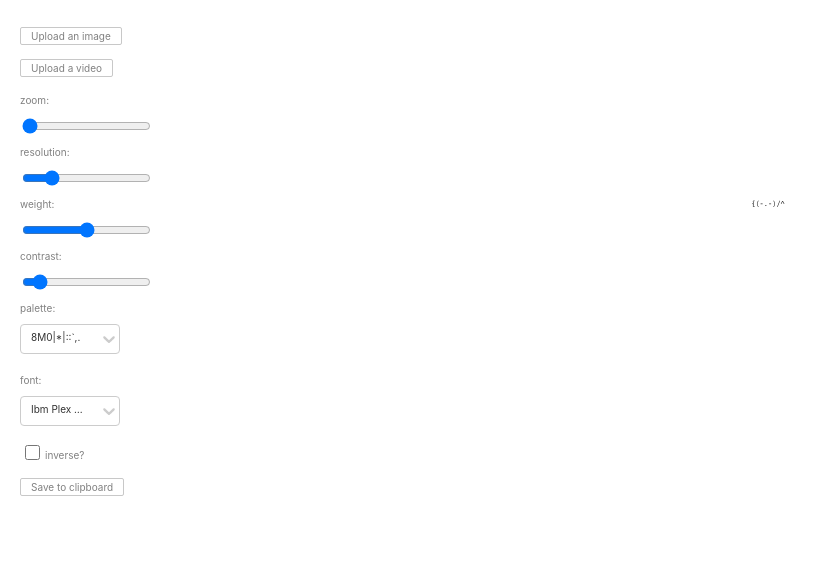
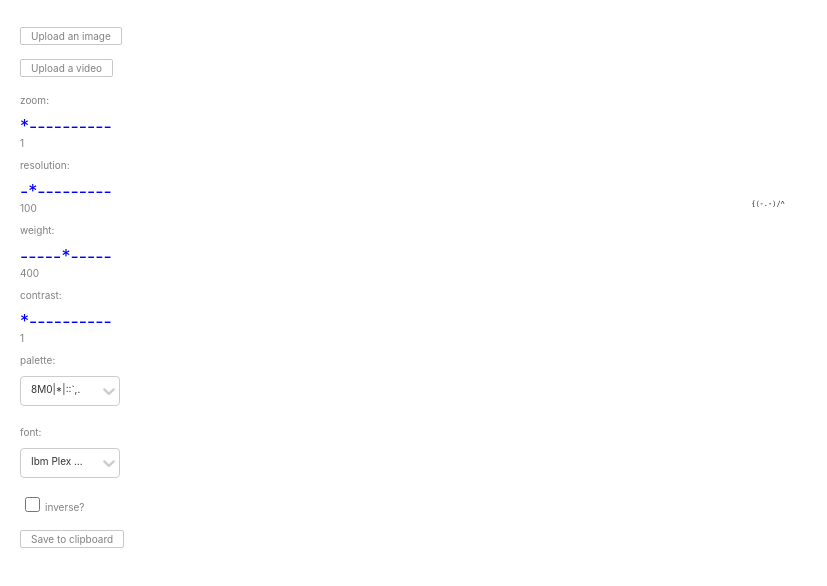
Before and after one commit to rybarczykj/ascii, a React (Create React App) app: page / in a window 1280 px wide. Shown: the top 586 px of the page, without its empty margins (0-827 px from the left). Built offline with nearby package versions, Linux system fonts and the light colour scheme; a web font is replaced by a local one.

Commit message:
hack to make slider with ----*---

```diff
--- a/src/Slider.tsx
+++ b/src/Slider.tsx
@@ -2,7 +2,7 @@ import React from 'react';
 
 interface SliderProps {
     title: string;
-    onChange: (event: React.ChangeEvent<HTMLInputElement>) => void;
+    onChange: (newValue: number) => void;
     label: string;
     // eslint-disable-next-line
     value: any;
@@ -22,20 +22,51 @@ export const Slider: React.FC<SliderProps> = ({
     step,
     disabled,
 }) => {
+    const [isDragging, setIsDragging] = React.useState(false);
+
+    const sliderLength = 10;
+    const normalizedValue = Math.floor(((value - min) / (max - min)) * sliderLength);
+
+    const leftDashes = '-'.repeat(normalizedValue);
+    const rightDashes = '-'.repeat(sliderLength - normalizedValue);
+
+    const startXpos = 0;
+    const endXpos = 100;
+
     return (
         <div className="slidecontainer">
             <p>{title}</p>
-            <input
-                type="range"
-                min={min}
-                max={max}
-                className="slider"
-                value={value}
-                onChange={onChange}
-                step={step}
-                disabled={disabled}
-            />
-            {/* <output>{label}</output> */}
+
+            <div className="slider-track">
+                {leftDashes}
+                <span
+                    className="slider-thumb"
+                    style={{
+                        left: `calc(${(normalizedValue / sliderLength) * 100}% - 10px)`,
+                    }}
+                    draggable
+                    onDrag={(e) => {
+                        if (isDragging) {
+                            // map the x position of the mouse to a value between min and max
+                            const xpos = Math.min((e as unknown as MouseEvent).clientX, endXpos);
+
+                            const newValue =
+                                (startXpos + xpos / (startXpos + endXpos)) * (max - min) + min;
+                            onChange(newValue);
+                        }
+                    }}
+                    onDragStart={() => {
+                        setIsDragging(true);
+                    }}
+                    onDragEnd={() => {
+                        setIsDragging(false);
+                    }}>
+                    *
+                </span>
+
+                {rightDashes}
+            </div>
+            <output>{label}</output>
         </div>
     );
 };
--- a/src/SliderSection.tsx
+++ b/src/SliderSection.tsx
@@ -14,8 +14,7 @@ export const SliderSection: React.FC<{
         <>
             <Slider
                 title={'zoom:'}
-                onChange={(event) => {
-                    const newZoom = parseFloat(event.target.value);
+                onChange={(newZoom) => {
                     onSpecsChange({ ...specs, zoom: newZoom });
                 }}
                 value={specs.zoom}
@@ -27,8 +26,7 @@ export const SliderSection: React.FC<{
 
             <Slider
                 title={'resolution:'}
-                onChange={(event) => {
-                    const resolution = parseFloat(event.target.value);
+                onChange={(resolution) => {
                     onResolutionChange(resolution);
                 }}
                 value={specs.resolution}
@@ -39,8 +37,7 @@ export const SliderSection: React.FC<{
 
             <Slider
                 title={'weight:'}
-                onChange={(event) => {
-                    const newWeight = parseFloat(event.target.value);
+                onChange={(newWeight) => {
                     onSpecsChange({ ...specs, weight: newWeight });
                 }}
                 value={specs.weight}
@@ -51,8 +48,7 @@ export const SliderSection: React.FC<{
 
             <Slider
                 title={'contrast:'}
-                onChange={(event) => {
-                    const newContrast = parseFloat(event.target.value);
+                onChange={(newContrast) => {
                     onContrastChange(newContrast);
                 }}
                 value={contrast}
--- a/src/ui/Menu.tsx
+++ b/src/ui/Menu.tsx
@@ -40,10 +40,10 @@ interface MenuProps extends Omit<MenuContainerProps, 'onAsciiChange'> {
     onColorInvertedToggle: () => void;
     contrast: number;
     onContrastChange: (contrast: number) => void;
-    textColor: string;
-    onTextColorChange: (color: string) => void;
-    backgroundColor: string;
-    onBackgroundColorChange: (color: string) => void;
+    // textColor: string;
+    // onTextColorChange: (color: string) => void;
+    // backgroundColor: string;
+    // onBackgroundColorChange: (color: string) => void;
 }
 
 const Menu = ({
@@ -59,11 +59,11 @@ const Menu = ({
     onColorInvertedToggle,
     contrast,
     onContrastChange,
-    textColor,
-    onTextColorChange,
-    backgroundColor,
-    onBackgroundColorChange,
-}: MenuProps): ReactElement => {
+}: // textColor,
+// onTextColorChange,
+// backgroundColor,
+// onBackgroundColorChange,
+MenuProps): ReactElement => {
     return (
         <div className="menu">
             <div className="menu-entry">
```
